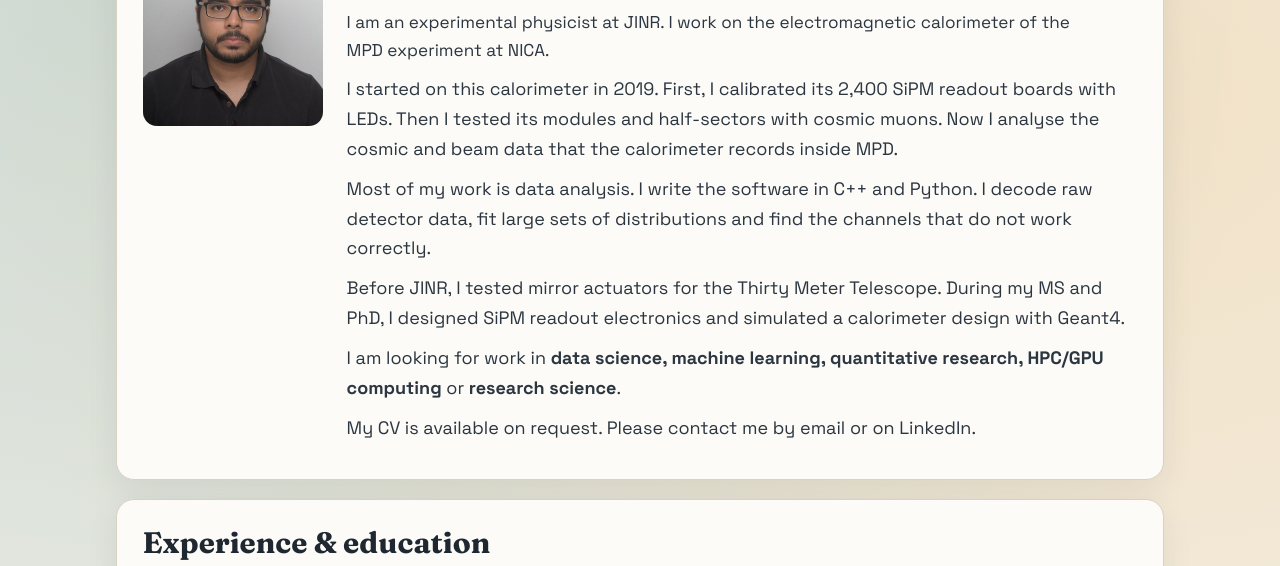
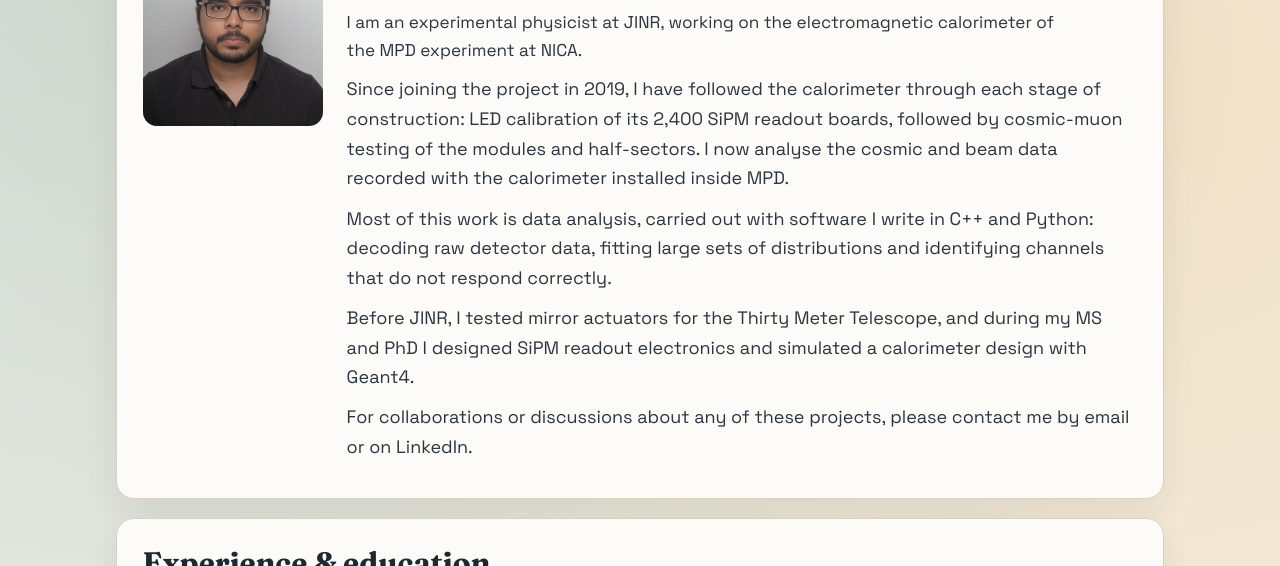
Before and after one commit to maharnab/maharnab.github.io, an Astro site: page /about in a window 1280 px wide. Shown: the part 192-758 px from the top of the page. Built offline with nearby package versions, Linux system fonts and the light colour scheme; Astro itself is replaced by a stand-in of ours.

Commit message:
About: joined sentences, contact line for collaborations; no job-seeking or CV line
Co-Authored-By: Claude Opus 5.5 <noreply@anthropic.com>

```diff
--- a/src/pages/about.astro
+++ b/src/pages/about.astro
@@ -14,27 +14,27 @@ import { skills, timelineNewestFirst as timeline } from '../data/timeline';
 		<div>
 			<h1>About</h1>
 			<p class="lede">
-				I am an experimental physicist at JINR. I work on the electromagnetic calorimeter of the MPD experiment
+				I am an experimental physicist at JINR, working on the electromagnetic calorimeter of the MPD experiment
 				at NICA.
 			</p>
 			<p>
-				I started on this calorimeter in 2019. First, I calibrated its 2,400 SiPM readout boards with LEDs. Then
-				I tested its modules and half-sectors with cosmic muons. Now I analyse the cosmic and beam data that the
-				calorimeter records inside MPD.
+				Since joining the project in 2019, I have followed the calorimeter through each stage of construction:
+				LED calibration of its 2,400 SiPM readout boards, followed by cosmic-muon testing of the modules and
+				half-sectors. I now analyse the cosmic and beam data recorded with the calorimeter installed inside MPD.
 			</p>
 			<p>
-				Most of my work is data analysis. I write the software in C++ and Python. I decode raw detector data, fit
-				large sets of distributions and find the channels that do not work correctly.
+				Most of this work is data analysis, carried out with software I write in C++ and Python: decoding raw
+				detector data, fitting large sets of distributions and identifying channels that do not respond
+				correctly.
 			</p>
 			<p>
-				Before JINR, I tested mirror actuators for the Thirty Meter Telescope. During my MS and PhD, I designed
+				Before JINR, I tested mirror actuators for the Thirty Meter Telescope, and during my MS and PhD I designed
 				SiPM readout electronics and simulated a calorimeter design with Geant4.
 			</p>
 			<p>
-				I am looking for work in <strong>data science, machine learning, quantitative research, HPC/GPU
-				computing</strong> or <strong>research science</strong>.
+				For collaborations or discussions about any of these projects, please contact me by email or on
+				LinkedIn.
 			</p>
-			<p>My CV is available on request. Please contact me by email or on LinkedIn.</p>
 		</div>
 	</section>
 
```
